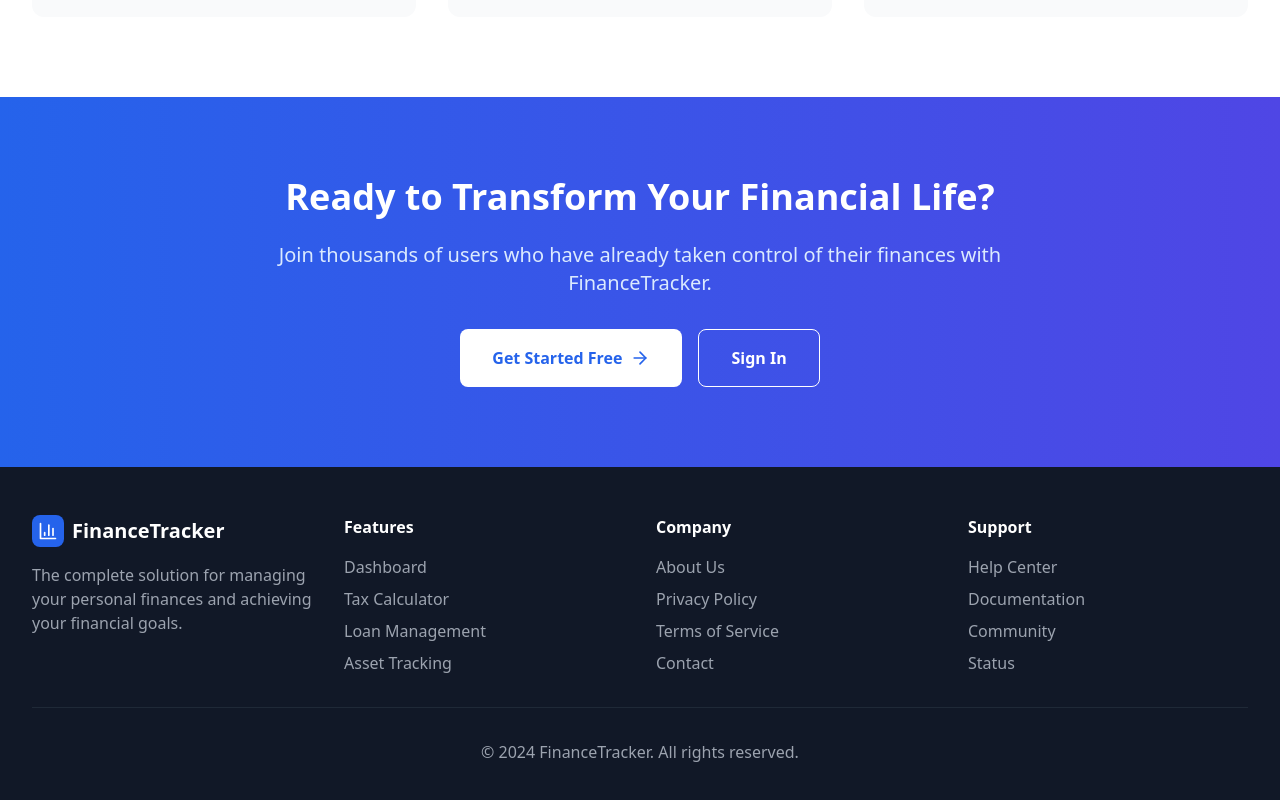
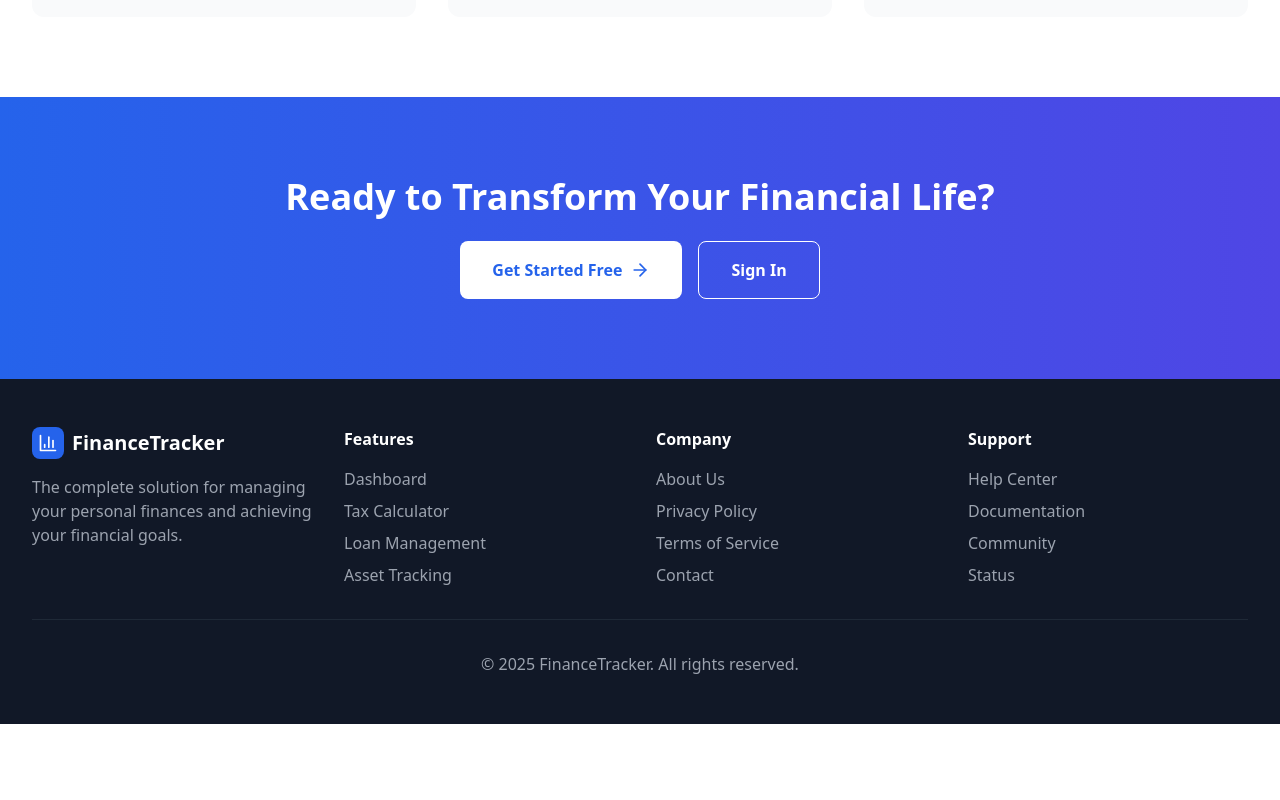
Before and after one commit to Ankush-Dutta/FinanceProject, a React (Vite) app: page / in a window 1280 px wide. Shown: the part 2569-3369 px from the top of the page. After the commit the page ends 3293 px from the top, so only its background shows below. Built offline with nearby package versions, Linux system fonts and the light colour scheme.

Commit message:
Minute Changes

```diff
--- a/src/pages/LandingPage.tsx
+++ b/src/pages/LandingPage.tsx
@@ -275,9 +275,6 @@ const LandingPage: React.FC = () => {
           <h2 className="text-3xl md:text-4xl font-bold text-white mb-6">
             Ready to Transform Your Financial Life?
           </h2>
-          <p className="text-xl text-blue-100 mb-8">
-            Join thousands of users who have already taken control of their finances with FinanceTracker.
-          </p>
           <div className="flex flex-col sm:flex-row gap-4 justify-center">
             <Link
               to="/register"
@@ -344,7 +341,7 @@ const LandingPage: React.FC = () => {
           </div>
 
           <div className="border-t border-gray-800 mt-8 pt-8 text-center text-gray-400">
-            <p>&copy; 2024 FinanceTracker. All rights reserved.</p>
+            <p>&copy; 2025 FinanceTracker. All rights reserved.</p>
           </div>
         </div>
       </footer>
```
